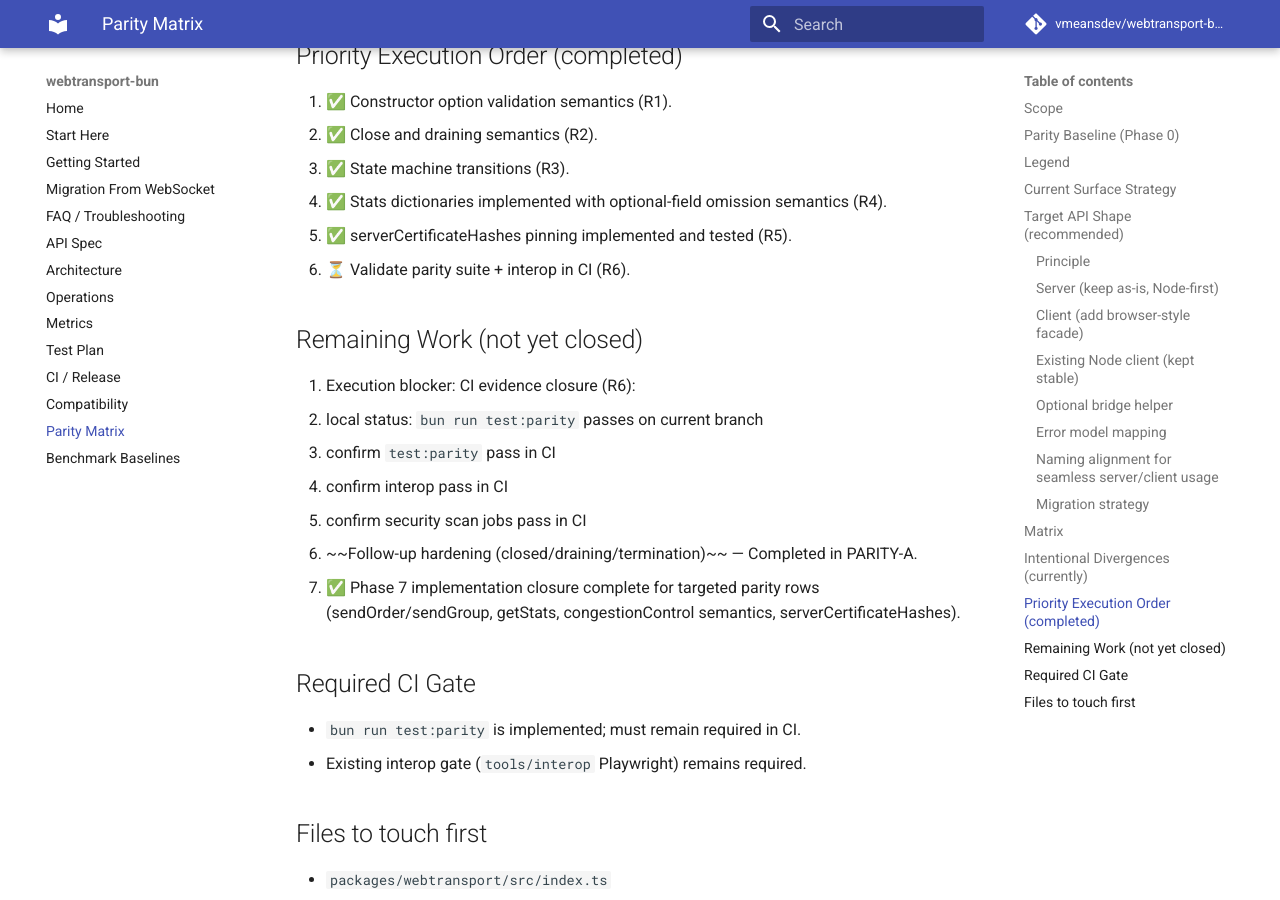
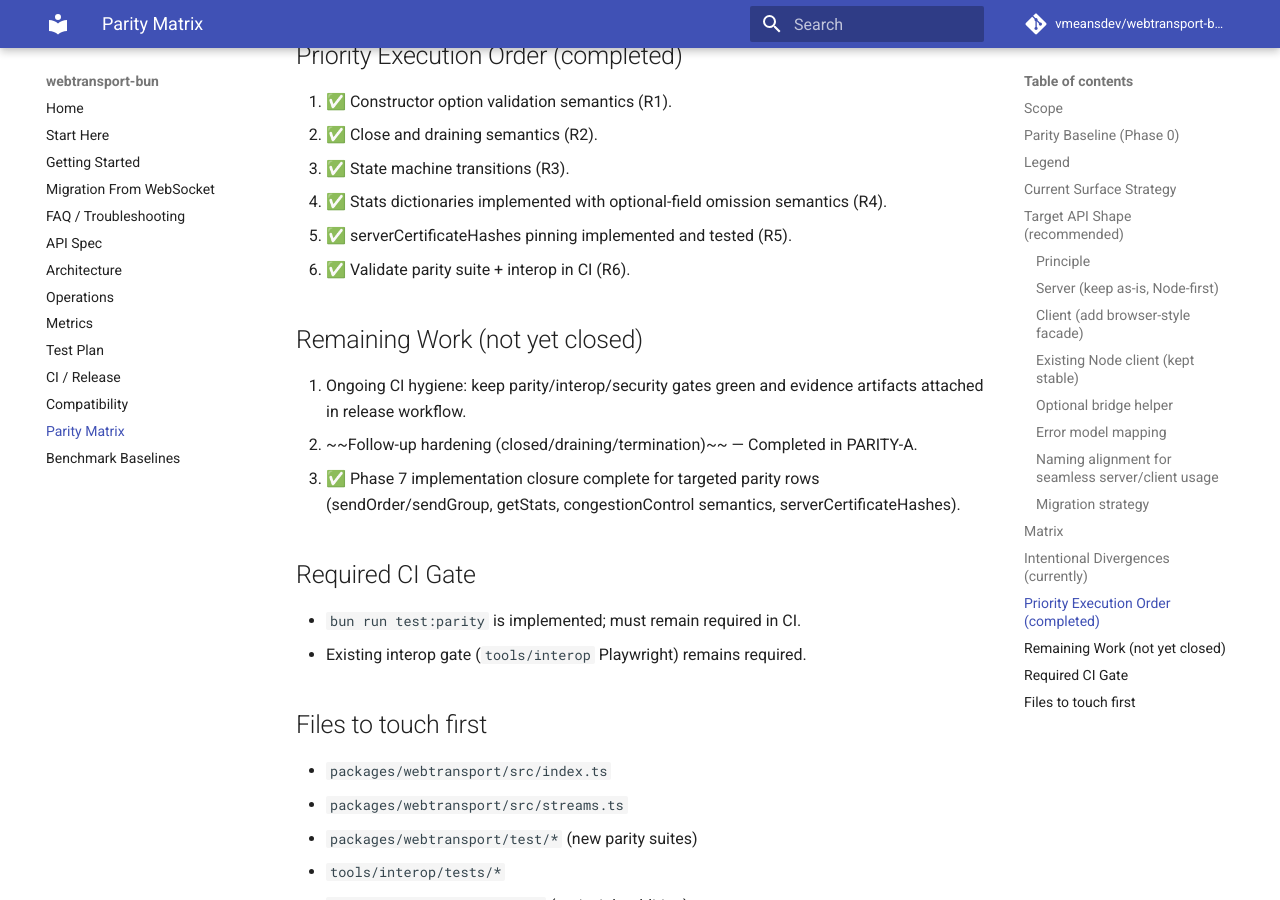
Before and after one commit to vmeansdev/webtransport-bun, an MkDocs documentation site: the page built from docs/PARITY_MATRIX.md, in a window 1280 px wide and 900 px high, scrolled down 6055 px. Built offline with MkDocs 1.6.1 and Material for MkDocs 9.7.7, drawn with Linux system fonts in a browser that asks for light colours; comment, search, counter and statistics services are not loaded.

Commit message:
Align readiness docs with 0.2.3 status and closed CI parity evidence

```diff
--- a/docs/PARITY_MATRIX.md
+++ b/docs/PARITY_MATRIX.md
@@ -147,15 +147,11 @@
 3. ✅ State machine transitions (R3).
 4. ✅ Stats dictionaries implemented with optional-field omission semantics (R4).
 5. ✅ serverCertificateHashes pinning implemented and tested (R5).
-6. ⏳ Validate parity suite + interop in CI (R6).
+6. ✅ Validate parity suite + interop in CI (R6).
 
 ## Remaining Work (not yet closed)
 
-1. Execution blocker: CI evidence closure (R6):
-   - local status: `bun run test:parity` passes on current branch
-   - confirm `test:parity` pass in CI
-   - confirm interop pass in CI
-   - confirm security scan jobs pass in CI
+1. Ongoing CI hygiene: keep parity/interop/security gates green and evidence artifacts attached in release workflow.
 2. ~~Follow-up hardening (closed/draining/termination)~~ — Completed in PARITY-A.
 3. ✅ Phase 7 implementation closure complete for targeted parity rows (sendOrder/sendGroup, getStats, congestionControl semantics, serverCertificateHashes).
 
```
Also changed, not shown: docs/FAQ.md (+2 -2 lines).
